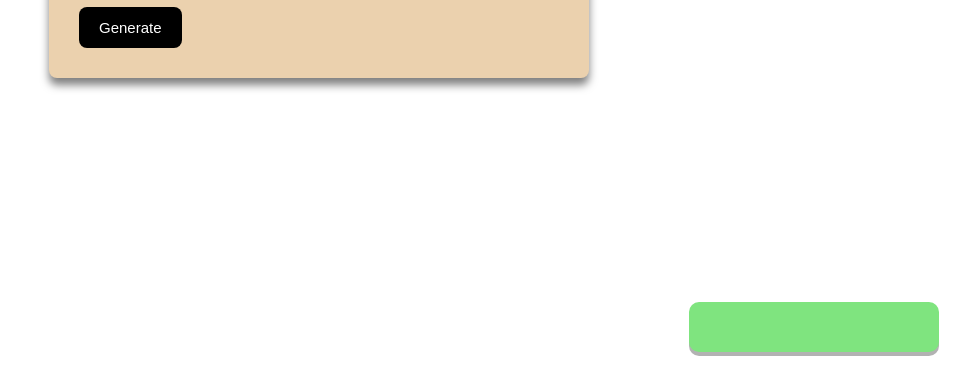
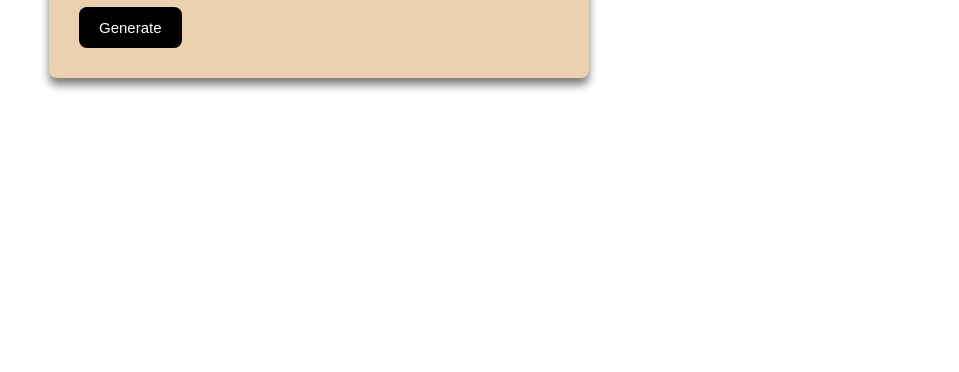
Before and after one commit to shayanmc/Random-Password-Generator, a plain HTML site: page index.html in a window 1280 px wide. Shown: the part 428-800 px from the top of the page, without its empty margins (321-1280 px from the left). Drawn offline with Linux system fonts and the light colour scheme.

Commit message:
add html

```diff
--- a/index.html
+++ b/index.html
@@ -16,7 +16,7 @@
         </div>
         <button class="btn"> Generate </button>
     </div>
-    <div class="alert-container"></div>
+    <!-- <div class="alert-container"></div> -->
     <script src="main.js"></script>
 </body>
 </html>
```
